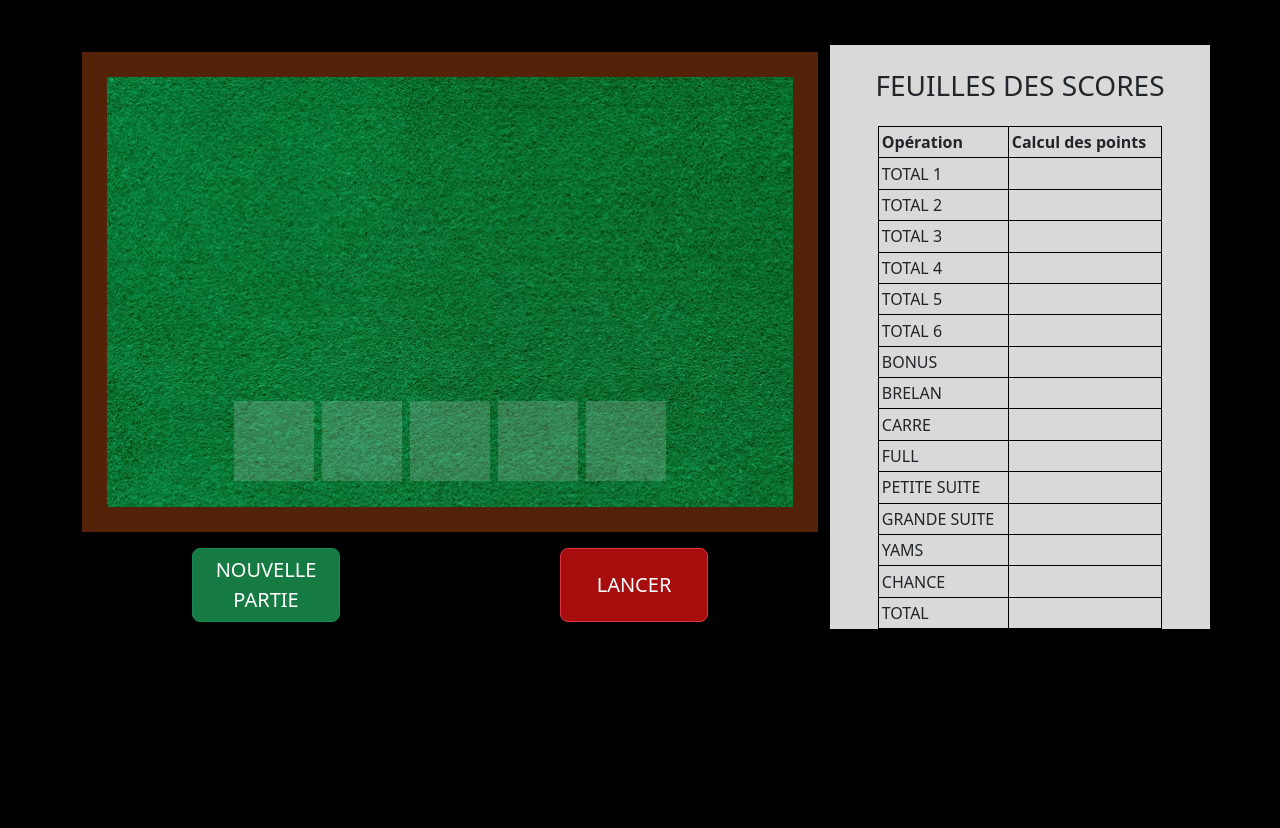
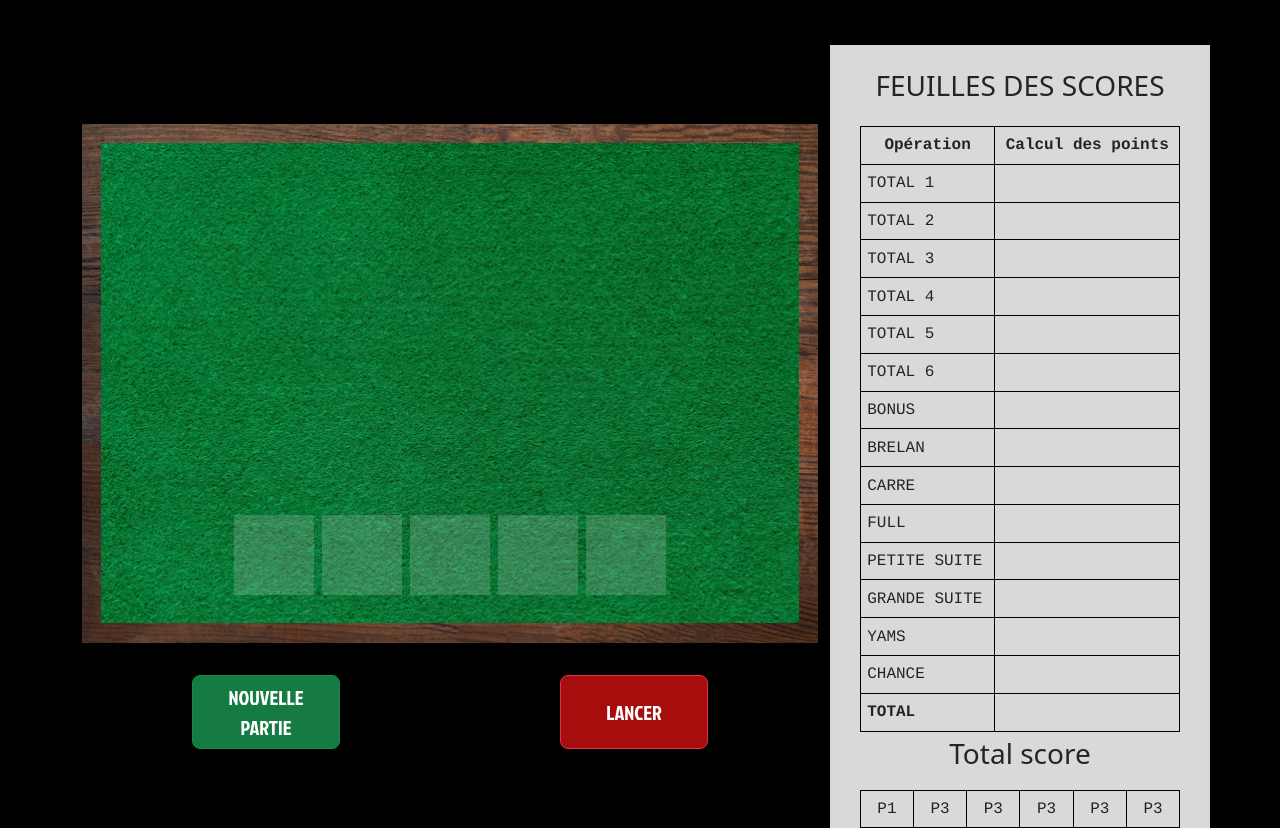
Before and after one commit to MarinaRaskevich/Yams, a website: page game.html in a window 1280 px wide. Shown: the part 115-943 px from the top of the page. Before the commit the page ends 800 px from the top, so only its background shows below. Drawn offline with nearby package versions, Linux system fonts and the light colour scheme.

Commit message:
style update

```diff
--- a/game.html
+++ b/game.html
@@ -18,7 +18,8 @@
       <div class="row h-100 align-content-center">
         <div class="col-12 col-lg-8 d-flex flex-column justify-content-center">
           <div>
-            <div class="gameDesk d-flex flex-wrap justify-content-center align-items-center mb-3 border border-6">
+            <div class="border-image-wood">
+              <div class="gameDesk d-flex flex-wrap justify-content-center align-items-center">
                 <div class="container-throw d-flex flex-wrap justify-content-center"></div>
                 <div class="container-selected d-flex">
                   <div class="dice-container m-1"></div>
@@ -28,7 +29,8 @@
                   <div class="dice-container m-1"></div>
                 </div>
               </div>
-            <div class="actionButtons d-flex justify-content-around">
+            </div>
+            <div class="actionButtons container-buttons d-flex justify-content-around">
               <button class="btn btn-success btn-new rounded-3 fs-5 text-white">
                 NOUVELLE PARTIE
               </button>
@@ -82,32 +84,50 @@
                 <td>BRELAN</td>
                 <td class="result brelan" id="brelan"></td>
               </tr>
+              <tr>
                 <td>CARRE</td>
                 <td class="result square" id="square"></td>
               </tr>
-              </tr>
+              <tr>
                 <td>FULL</td>
                 <td class="result full" id="full"></td>
               </tr>
-              </tr>
+              <tr>
                 <td>PETITE SUITE</td>
                 <td class="result smallSuite" id="smallSuite"></td>
               </tr>
-              </tr>
+              <tr>
                 <td>GRANDE SUITE</td>
                 <td class="result bigSuite" id="bigSuite"></td>
               </tr>
-              </tr>
+              <tr>
                 <td>YAMS</td>
                 <td class="result yams" id="yams"></td>
               </tr>
-              </tr>
+              <tr>
                 <td>CHANCE</td>
                 <td class="result chance" id="chance"></td>
               </tr>
-              </tr>
+              <tr class="fw-bolder">
                 <td>TOTAL</td>
                 <td></td>
+              </tr>
+            </tbody>
+          </table>
+          <table>
+            <thead class="mt-5">
+              <tr>
+                <p class="fs-3 text-center">Total score</p>
+              </tr>
+            </thead>
+            <tbody class="text-center">
+              <tr>
+                <td>P1</td>
+                <td>P3</td>
+                <td>P3</td>
+                <td>P3</td>
+                <td>P3</td>
+                <td>P3</td>
               </tr>
             </tbody>
           </table>
--- a/public/assets/css/style.css
+++ b/public/assets/css/style.css
@@ -1,3 +1,14 @@
+@font-face {
+    font-family: "Courrier";
+    src: url(/public/assets/fonts/courier.ttf);
+}
+
+@font-face {
+    font-family: "Jockey";
+    src: url(/public/assets/fonts/JockeyOne-Regular.ttf);
+}
+
+
 body {
     background-color: #000 !important;
 }
@@ -49,19 +60,31 @@ div {
     bottom: 5%;
 }
 
-.border-6 {
+/* .border-6 {
     border: 10px solid rgb(84, 33, 9) !important;
-}
+} */
 
 /* Styles */
 .bg-silver {
     background-color: #D9D9D9 !important;
 }
 
+.border-image-wood {
+    background-image: url(/public/assets/img/border.jpg);
+    background-position: 20%;
+    padding: 1.2em;
+    margin-bottom: 2em;
+}
+
 .gameDesk {
     background-image: url(/public/assets/img/bg-desk.png);
     height: 60vh;
     position: relative;
+    padding: 2em;
+}
+
+.container-buttons {
+    font-family: "Jockey";
 }
 
 .container {
@@ -79,11 +102,17 @@ div {
 }
 
 table {
+    font-family: "Courier";
     margin: auto;
-    width: 80%;
+    width: 90%;
     th, tr , td {
-        padding: .2em;
+        padding: .4em;
         border: 1px solid black;
+    }
+    thead {
+        tr {
+            text-align: center;
+        }
     }
 }
 
@@ -96,10 +125,6 @@ table {
             width: 100%;
             height: 100%;
         }
-    }
-
-    .border-6 {
-        border: 25px solid rgb(84, 33, 9) !important;
     }
 
     .dice {
```
Also changed, not shown: public/assets/fonts/JockeyOne-Regular.ttf (added), public/assets/fonts/courier.ttf (added), public/assets/img/1000_F_302312313_qbLQYom8uLPpthrty1KVHhrkI8WO0SEg.jpg (added), public/assets/img/border.jpg (added), public/assets/img/border.png (added). Lines whose indentation alone changed are shown as unchanged.
